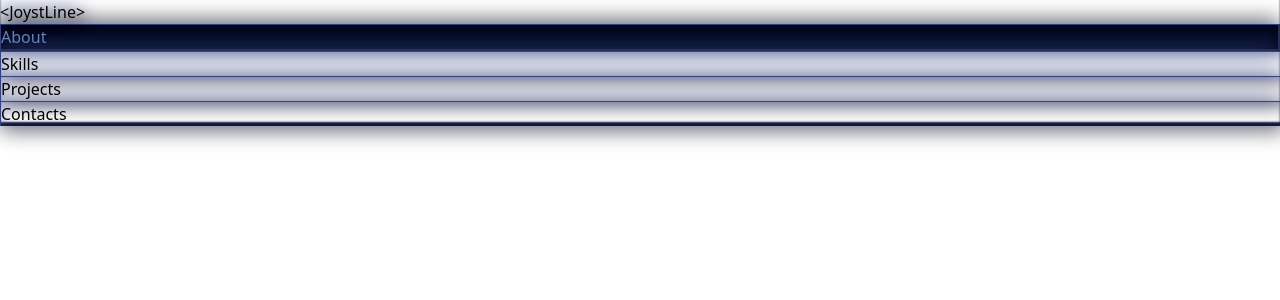
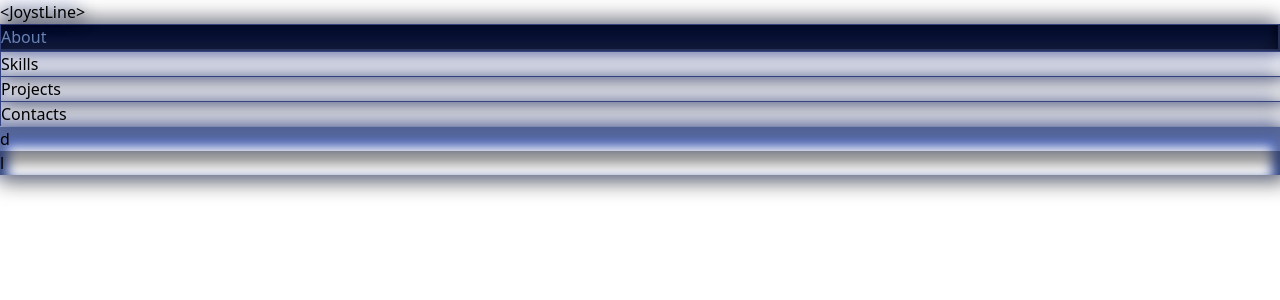
Before and after one commit to johnsimon21/my-portfolio, a React (Vite) app in the folder my-portfolio/: page / in a window 1280 px wide. Shown: the top 300 px of the page. Built offline with nearby package versions, Linux system fonts and the light colour scheme.

Commit message:
newFucn(toggle theme mode)

```diff
--- a/my-portfolio/src/App.css
+++ b/my-portfolio/src/App.css
@@ -1,5 +1,6 @@
-header {
-    box-shadow: inset 0 -4px 2px #0F183C;
+hr.hr {
+    box-shadow: inset 0 4px 2px #0F183C;
+    background-color: #182751;
 }
 
 h1 {
@@ -21,5 +22,20 @@ ul.menu li:hover{
     background-color: #050D2B !important;
     color: #6882B4 !important;
     border: 2px solid #263056;
-    box-shadow: 0px 8px 15px rgba(0, 0, 0, 0.51) inset, 4px 4px 20px 2px rgba(66, 85, 163, 0.39), -4px -4px 20px 2px rgba(0, 0, 0, 0.46) !important;
+    box-shadow: -4px -4px 8px rgba(0, 0, 0, 0.46) inset, 4px 4px 20px 2px rgba(66, 85, 163, 0.39), -4px -4px 20px 2px rgba(0, 0, 0, 0.46) !important;
 }
+
+.toggle-mode {
+    box-shadow: 0px 12px 12px 8px rgba(41, 75, 177, 0.82) inset, -4px -4px 15px 4px rgba(66, 85, 163, 0.5), 4px 4px 20px 4px rgba(0, 0, 0, 0.5);
+}
+
+.toggle-mode .dark{
+    box-shadow: 0px 8px 8px 4px rgba(109, 109, 109, 0.4) inset;
+}
+.toggle-mode .light{
+    box-shadow: 0px 10px 12px 4px rgba(0, 0, 0, 0.4) inset;
+}
+
+.toggle-mode .switch-button{
+    background-image: linear-gradient(-180deg, #141E46, #208FBB);
+}
--- a/my-portfolio/src/App.tsx
+++ b/my-portfolio/src/App.tsx
@@ -3,8 +3,8 @@ import './App.css'
 function App() {
 
   return (
-    <div className="w-full h-screen bg-[#141E46] px-[80px]">
-      <header className="border-b-2 border-[#182751] h-[210px] flex">
+    <div className="w-full h-screen bg-[#141E46]">
+      <header className="h-[210px] flex px-[80px]">
         <nav className="flex w-full">
 
           <div className="justify-self-start grow flex items-center text-4xl font-semibold ">
@@ -16,13 +16,24 @@ function App() {
           </div>
 
           <ul className="menu flex grow items-center text-white">
-            <li className="about me-[15px] bg-[#0E1F52] py-[15px] px-[30px] rounded-full cursor-pointer text-[#99B2EC] menu-item-active">About</li>
-            <li className="skills mx-[15px] bg-[#0E1F52] py-[15px] px-[30px] rounded-full cursor-pointer text-[#99B2EC]">Skills</li>
-            <li className="projects mx-[15px] bg-[#0E1F52] py-[15px] px-[30px] rounded-full cursor-pointer text-[#99B2EC]">Projects</li>
-            <li className="contacts mx-[15px] bg-[#0E1F52] py-[15px] px-[30px] rounded-full cursor-pointer text-[#99B2EC]">Contacts</li>
+            <li className="about me-[15px] bg-[#0E1F52] py-[15px] px-[30px] rounded-full cursor-pointer text-[#99B2EC] menu-item-active font-semibold	">About</li>
+            <li className="skills mx-[15px] bg-[#0E1F52] py-[15px] px-[30px] rounded-full cursor-pointer text-[#99B2EC] font-semibold	">Skills</li>
+            <li className="projects mx-[15px] bg-[#0E1F52] py-[15px] px-[30px] rounded-full cursor-pointer text-[#99B2EC] font-semibold	">Projects</li>
+            <li className="contacts mx-[15px] bg-[#0E1F52] py-[15px] px-[30px] rounded-full cursor-pointer text-[#99B2EC] font-semibold	">Contacts</li>
           </ul>
         </nav>
       </header>
+
+      <hr className="hr border-[#182751] bg-[#182751] h-[8px]"/>
+
+
+      <section className="py-5 px-[80px]">
+          <div className="toggle-mode bg-[#141E46] w-32 h-6 rounded-full flex items-center relativo">
+            <div className="switch-button brder-1 border-[#39559D] w-5 h-5 border border-[#39559D] rounded-full absolute mx-0.5"></div>
+            <div className="dark w-16 bg-[#0D0D0D] rounded-l-full">d</div>
+            <div className="light  w-16 bg-[#ffffff] rounded-r-full">l</div>
+          </div>
+      </section>
     </div>
   )
 }
```
